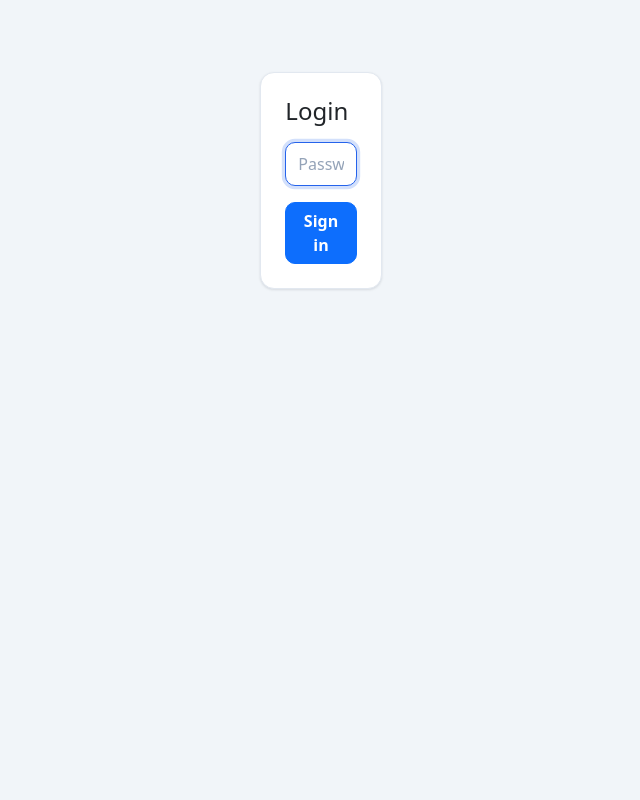
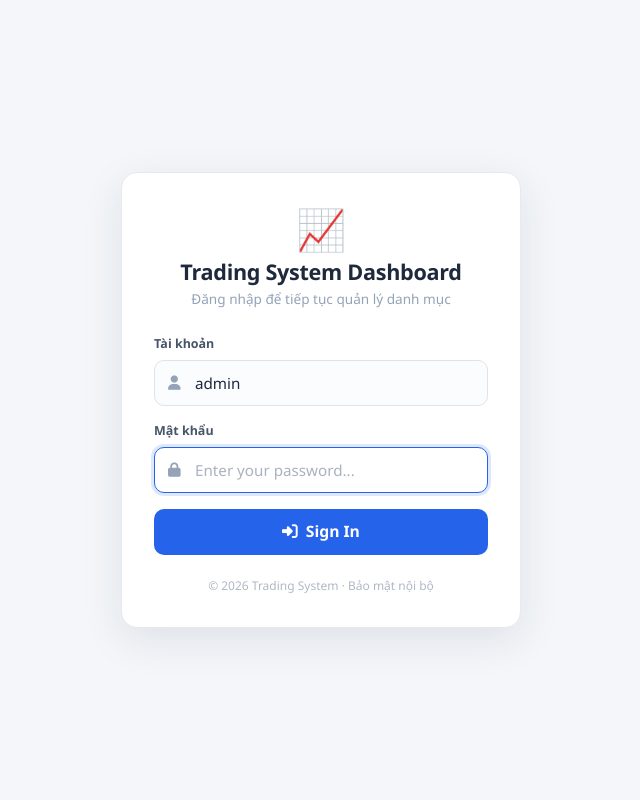
Before and after one commit to khanhkv14/trading_management, a Flask app: page /login in a window 1280 px wide. Shown: the whole page, without its empty margins (319-959 px from the left). Run offline with Flask 3, Linux system fonts and the light colour scheme; some libraries are stand-ins or nearby versions.

```diff
--- a/app/auth.py
+++ b/app/auth.py
@@ -21,10 +21,19 @@ def login_required(f):
 @auth_bp.route("/login", methods=["GET", "POST"])
 def login():
     if request.method == "POST":
-        if request.form.get("password") == current_app.config["ADMIN_PASSWORD"]:
+        # Lấy cả tài khoản + mật khẩu từ form (mặc định username = "admin").
+        username = (request.form.get("username") or "").strip()
+        password = request.form.get("password") or ""
+        admin_pw = current_app.config["ADMIN_PASSWORD"]
+
+        # So sánh trực tiếp chuỗi thô để tránh lệch pha mã hoá khi đồng bộ qua Git:
+        # username == "admin" và password khớp ADMIN_PASSWORD trong .env -> duyệt ngay.
+        if username == "admin" and password == admin_pw:
             session["logged_in"] = True
+            session["username"] = username
             return redirect(url_for("main.dashboard"))
-        flash("Wrong password")
+
+        flash("Sai tài khoản hoặc mật khẩu. Vui lòng thử lại.")
     return render_template("login.html")
 
 
--- a/app/templates/login.html
+++ b/app/templates/login.html
@@ -1,13 +1,186 @@
-{% extends "base.html" %}
-{% block content %}
-<div class="row justify-content-center"><div class="col-md-4">
-  <div class="card p-4 mt-5">
-    <h4 class="mb-3">Login</h4>
-    <form method="post">
-      <input class="form-control mb-3" type="password" name="password"
-             placeholder="Password" autofocus>
-      <button class="btn btn-primary w-100">Sign in</button>
+<!doctype html>
+<html lang="vi">
+<head>
+  <meta charset="utf-8">
+  <meta name="viewport" content="width=device-width, initial-scale=1">
+  <title>Đăng nhập · Trading System</title>
+
+  <!-- Bootstrap + Font Awesome (icon tinh tế trong ô nhập) -->
+  <link href="https://cdn.jsdelivr.net/npm/bootstrap@5.3.3/dist/css/bootstrap.min.css" rel="stylesheet">
+  <link href="https://cdnjs.cloudflare.com/ajax/libs/font-awesome/6.5.2/css/all.min.css" rel="stylesheet">
+
+  <style>
+    :root{
+      --brand:#2563eb;          /* xanh chủ đạo, đồng bộ sidebar */
+      --brand-dark:#1d4ed8;
+      --bg:#f4f6f9;             /* nền xám nhạt tối giản */
+    }
+
+    html,body{height:100%;}
+    body{
+      margin:0;
+      background:var(--bg);
+      font-family:'Segoe UI',system-ui,-apple-system,'Helvetica Neue',Arial,sans-serif;
+      display:flex;
+      align-items:center;
+      justify-content:center;
+      padding:24px;
+    }
+
+    /* ===== Thẻ đăng nhập căn giữa ===== */
+    .login-card{
+      width:100%;
+      max-width:400px;
+      background:#fff;
+      border:1px solid #e6e9ef;
+      border-radius:16px;
+      box-shadow:0 12px 40px rgba(31,45,80,.10);
+      padding:36px 32px 32px;
+    }
+
+    /* ===== Tiêu đề + logo ===== */
+    .login-head{ text-align:center; margin-bottom:26px; }
+    .login-logo{
+      font-size:40px;
+      line-height:1;
+      display:inline-block;
+      margin-bottom:10px;
+    }
+    .login-title{
+      font-size:1.35rem;
+      font-weight:700;
+      color:#1e293b;
+      letter-spacing:-.3px;
+      margin:0;
+    }
+    .login-sub{
+      font-size:.85rem;
+      color:#94a3b8;
+      margin-top:4px;
+    }
+
+    /* ===== Ô nhập liệu bo góc + icon đầu ô ===== */
+    .field{ margin-bottom:16px; }
+    .field label{
+      font-size:.78rem;
+      font-weight:600;
+      color:#475569;
+      margin-bottom:6px;
+      display:block;
+    }
+    .input-wrap{ position:relative; }
+    .input-wrap .fa-solid{
+      position:absolute;
+      top:50%;
+      left:14px;
+      transform:translateY(-50%);
+      color:#94a3b8;
+      font-size:.9rem;
+      pointer-events:none;
+    }
+    .input-wrap input{
+      width:100%;
+      height:46px;
+      border:1px solid #dfe3ea;
+      border-radius:10px;
+      padding:0 14px 0 40px;
+      font-size:.95rem;
+      color:#1e293b;
+      background:#fbfcfe;
+      transition:border-color .18s ease, box-shadow .18s ease, background .18s ease;
+    }
+    .input-wrap input::placeholder{ color:#aab2c0; }
+    .input-wrap input:focus{
+      outline:none;
+      border-color:var(--brand);
+      background:#fff;
+      box-shadow:0 0 0 3px rgba(37,99,235,.15);
+    }
+
+    /* ===== Nút đăng nhập ===== */
+    .btn-signin{
+      width:100%;
+      height:46px;
+      border:none;
+      border-radius:10px;
+      background:var(--brand);
+      color:#fff;
+      font-weight:600;
+      font-size:.98rem;
+      cursor:pointer;
+      transition:background .18s ease, transform .05s ease, box-shadow .18s ease;
+    }
+    .btn-signin:hover{
+      background:var(--brand-dark);
+      box-shadow:0 6px 18px rgba(37,99,235,.35);
+    }
+    .btn-signin:active{ transform:translateY(1px); }
+
+    /* ===== Alert lỗi nhỏ gọn, nằm trong thẻ ===== */
+    .login-alert{
+      display:flex;
+      align-items:center;
+      gap:8px;
+      background:#fef2f2;
+      color:#b91c1c;
+      border:1px solid #fecaca;
+      border-radius:10px;
+      padding:10px 12px;
+      font-size:.85rem;
+      margin-bottom:16px;
+    }
+
+    .login-foot{
+      text-align:center;
+      margin-top:22px;
+      font-size:.75rem;
+      color:#b0b8c4;
+    }
+  </style>
+</head>
+<body>
+  <div class="login-card">
+    <div class="login-head">
+      <div class="login-logo">📈</div>
+      <h1 class="login-title">Trading System Dashboard</h1>
+      <div class="login-sub">Đăng nhập để tiếp tục quản lý danh mục</div>
+    </div>
+
+    <form method="post" novalidate>
+      {# Alert lỗi: hiển thị ngay phía trên nút, không làm vỡ layout #}
+      {% with msgs = get_flashed_messages() %}
+        {% for m in msgs %}
+          <div class="login-alert">
+            <i class="fa-solid fa-circle-exclamation"></i>
+            <span>{{ m }}</span>
+          </div>
+        {% endfor %}
+      {% endwith %}
+
+      <div class="field">
+        <label for="username">Tài khoản</label>
+        <div class="input-wrap">
+          <i class="fa-solid fa-user"></i>
+          <input type="text" id="username" name="username"
+                 value="admin" autocomplete="username">
+        </div>
+      </div>
+
+      <div class="field">
+        <label for="password">Mật khẩu</label>
+        <div class="input-wrap">
+          <i class="fa-solid fa-lock"></i>
+          <input type="password" id="password" name="password"
+                 placeholder="Enter your password..." autocomplete="current-password" autofocus>
+        </div>
+      </div>
+
+      <button type="submit" class="btn-signin">
+        <i class="fa-solid fa-right-to-bracket me-1"></i> Sign In
+      </button>
     </form>
+
+    <div class="login-foot">© 2026 Trading System · Bảo mật nội bộ</div>
   </div>
-</div></div>
-{% endblock %}
+</body>
+</html>
```
Also changed, not shown: app/main.py (+31 -6 lines), app/templates/transactions.html (+24 -0 lines).
